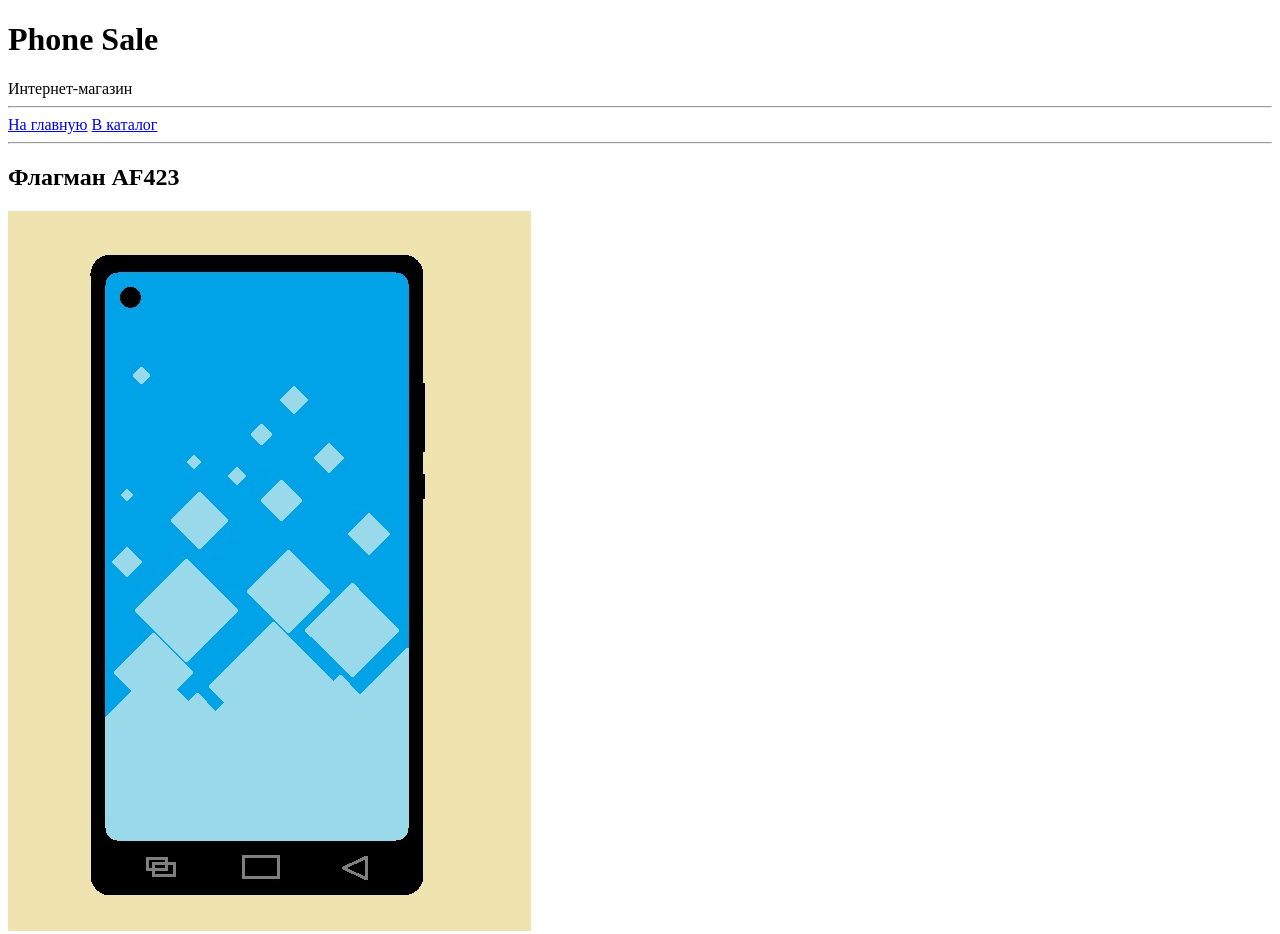
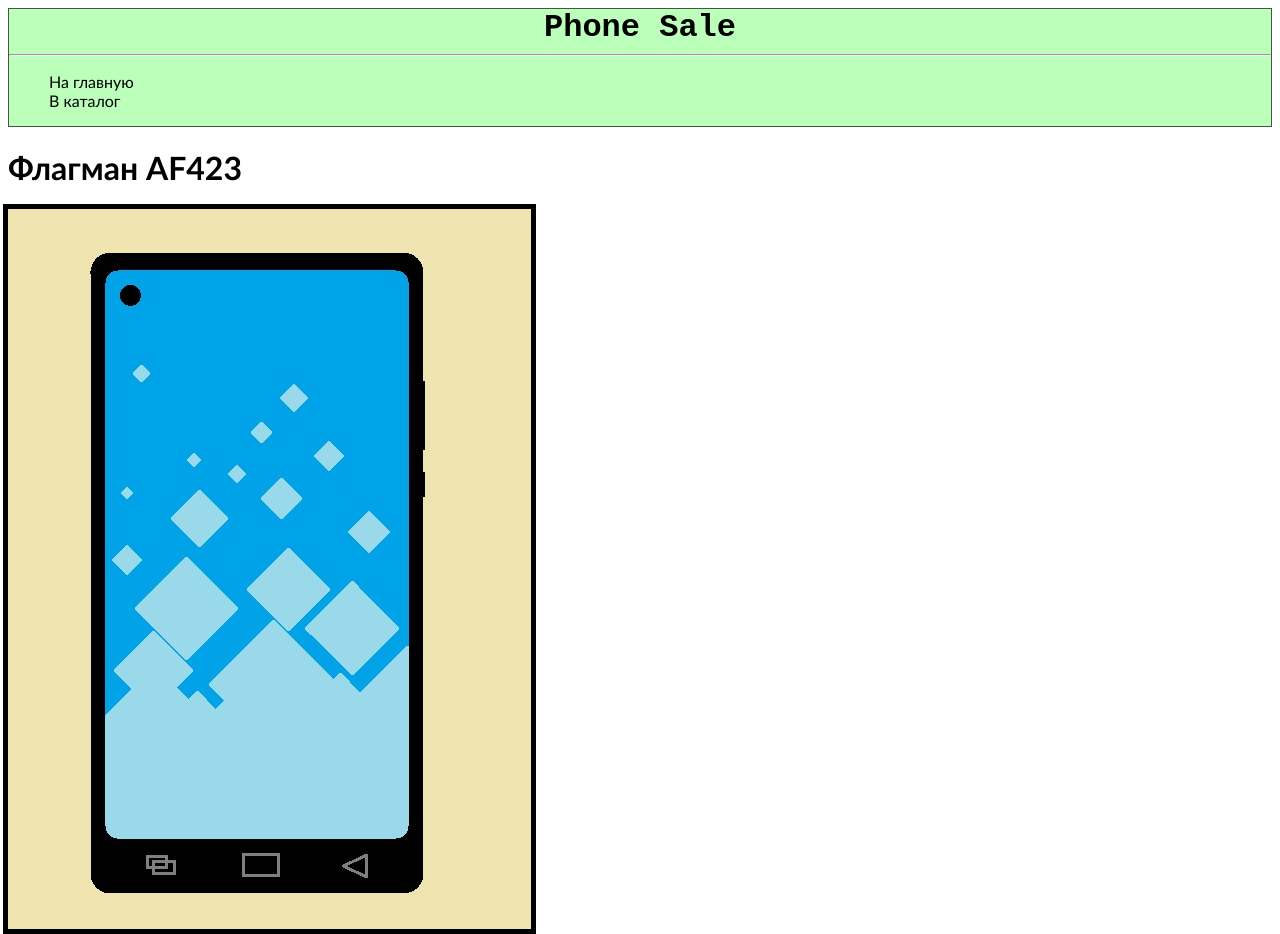
Before and after one commit to denis-l-04/site-1, a plain HTML site: page product000123.html in a window 1280 px wide. Shown: the top 934 px of the page. Drawn offline with Linux system fonts and the light colour scheme.

Commit message:
New branch with css

```diff
--- a/product000123.html
+++ b/product000123.html
@@ -2,22 +2,22 @@
 <html lang="ru">
 	<head>
 		<meta charset="utf-8">
+		<link rel="stylesheet" type="text/css" href="style.css">
 		<title>Phone Sale - каталог</title>
 	</head>
 	<body>
-
 		<header>
-			<h1>Phone Sale</h1>
-			Интернет-магазин
+			<div id="logo">Phone Sale</div>
+		<hr>
+		<ul>
+			<li><a href="index.html">На главную</a>
+			<li><a href="catalog.html">В каталог</a>
+		</ul>
 		</header>
-		<hr>
-
-		<a href="index.html">На главную</a>   <a href="catalog.html">В каталог</a>
-		<hr>
 
 		<p>
-			<h2>Флагман AF423</h2>
-			<img src="product000123.jpg">
+			<h1>Флагман AF423</h1>
+			<img class="product_image" src="images/product000123.jpg">
 		</p>
 		<p>
 			<form>
--- /dev/null
+++ b/style.css
@@ -0,0 +1,27 @@
+body {
+	font-family: Calibri;
+}
+#logo {
+	font-size: 2em;
+	font-family: "Courier New", Calibri;
+	font-weight:bolder;
+	text-align: center;
+}
+header {
+	background-color: #bfb;
+	border: solid 1px #454;
+}
+header ul {
+	list-style-type: none;
+}
+footer {
+	background-color: #bfb;
+	border: solid 1px #454;
+}
+a {
+	text-decoration: none;
+	color: black;
+}
+.product_image {
+	outline: 5px solid black;
+}
```
Also changed, not shown: about.html (+17 -8 lines), catalog.html (+15 -14 lines), index.html (+9 -9 lines), images/product000123.jpg (renamed from product000123.jpg), 1 other file.
